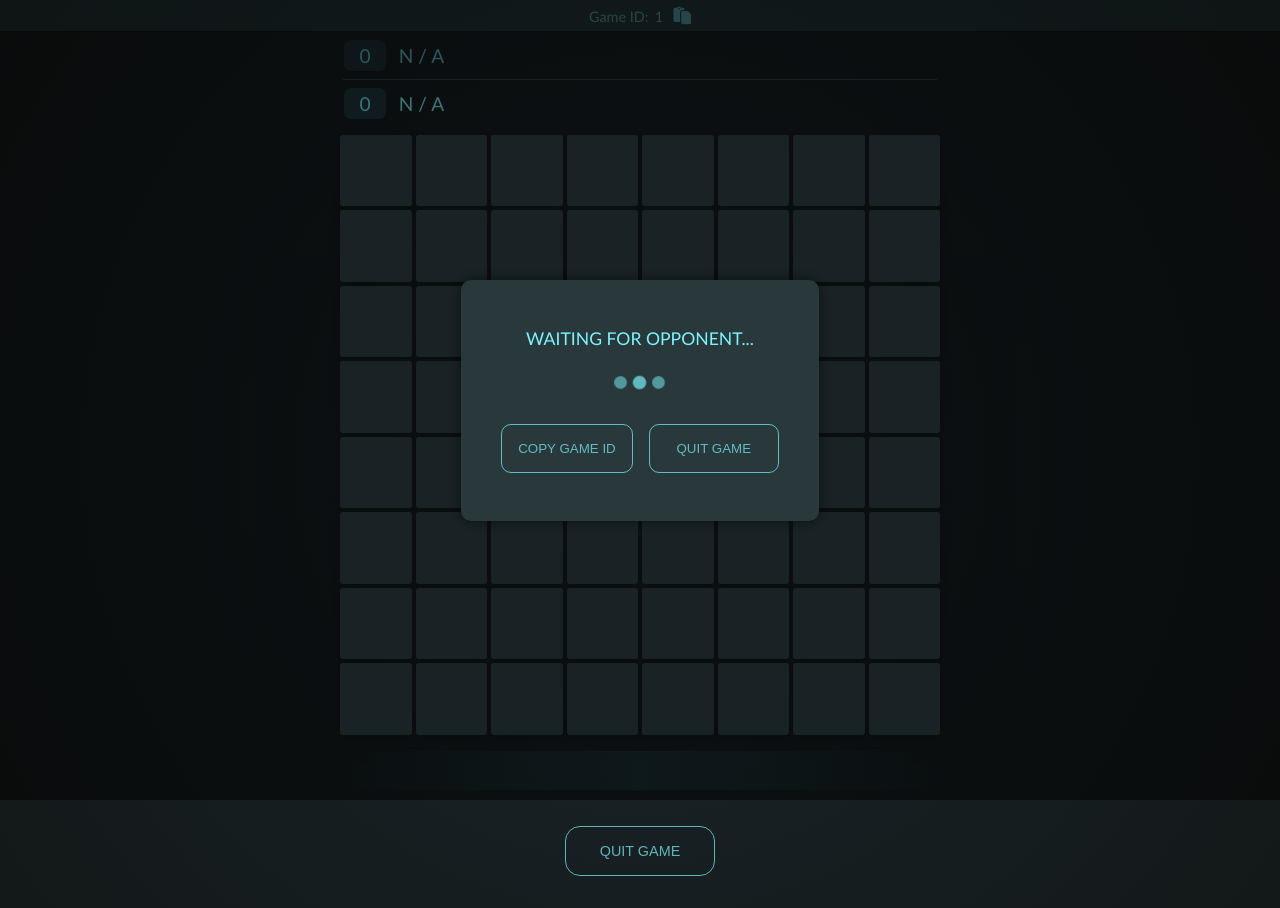
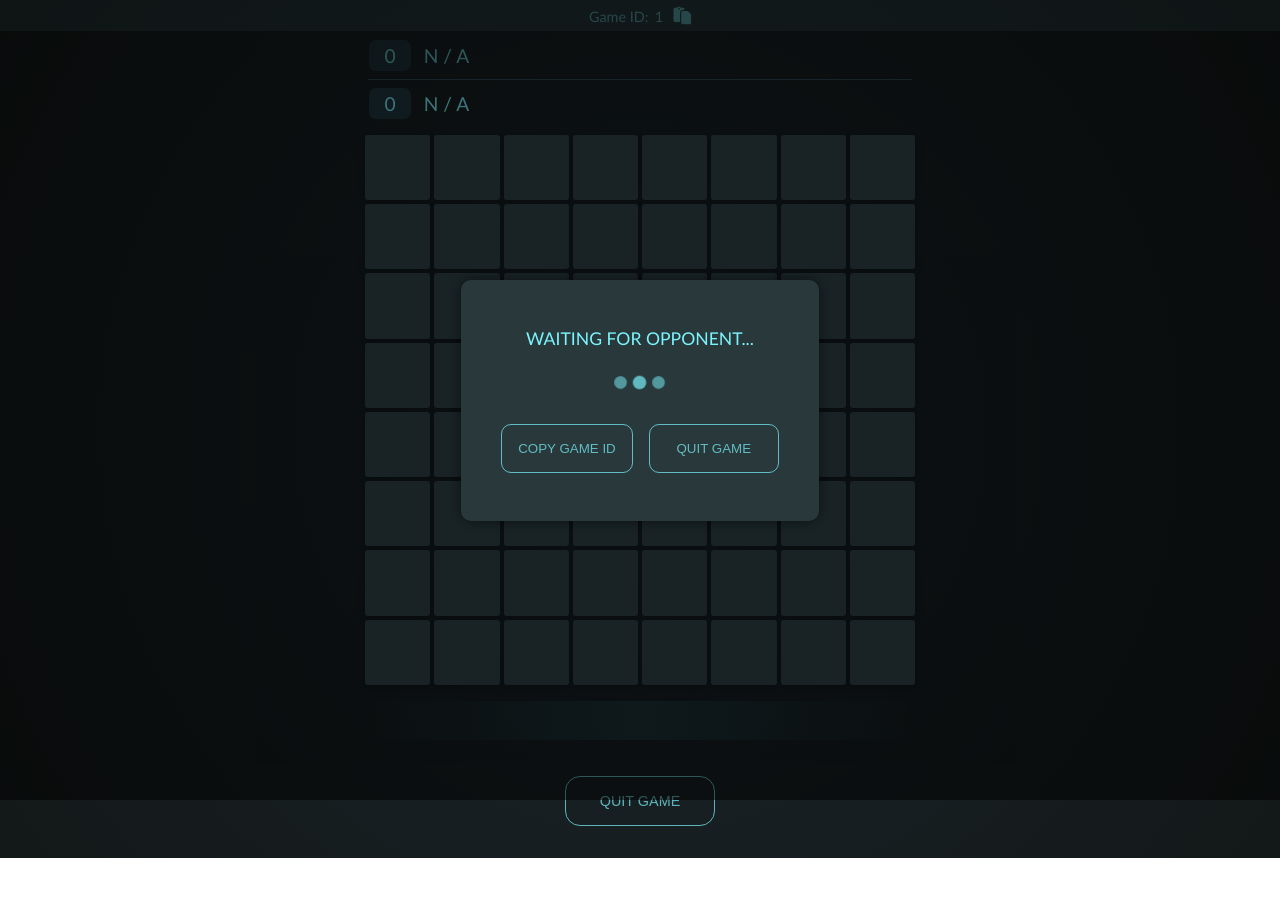
Before and after one commit to clm-1/reversi-game, a React (Vite) app in the folder client/: page /game/1 in a window 1280 px wide. After the commit the page ends 858 px from the top, so only its background shows below. Built offline with nearby package versions, Linux system fonts and the light colour scheme; no server answers; a web font is replaced by a local one.

Commit message:
CSS for main container

```diff
--- a/client/src/css/Game.module.css
+++ b/client/src/css/Game.module.css
@@ -213,7 +213,7 @@
 }
 
 .blackPiece {
-  background: rgb(19, 18, 18);
+  background: rgb(22 21 21);
   border: 3px solid rgb(0, 0, 0);
   /* outline: 3px solid rgb(0, 0, 0); */
   /* outline-offset: -1px; */
--- a/client/src/index.css
+++ b/client/src/index.css
@@ -53,8 +53,14 @@ button.outlined:active {
   display: flex;
   flex-direction: column;
   justify-content: center;
-  width: 90%;
+  width: 80%;
   min-height: 100vh;
-  max-width: 600px;
+  max-width: 550px;
   margin: 0 auto;
 }
+
+@media screen and (min-width: 1300px) {
+  .mainContainer {
+    max-width: 600px;
+  }
+}
```
